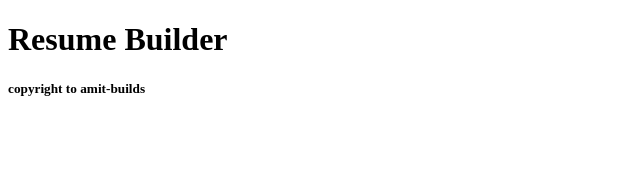
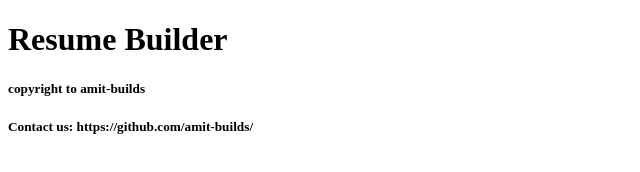
Before and after one commit to amit-builds/resume-builder, a plain HTML site: page indext.html in a window 1280 px wide. Shown: the whole page, without its empty margins (0-640 px from the left). Drawn offline with Linux system fonts and the light colour scheme.

Commit message:
v1: Initial updataed setup with HTML structure

```diff
--- a/indext.html
+++ b/indext.html
@@ -10,4 +10,5 @@
   <script src="script.js"></script>
 </body>
   <h5>copyright to amit-builds</h5>
+  <h5>Contact us: https://github.com/amit-builds/</h5>
 </html>
```
